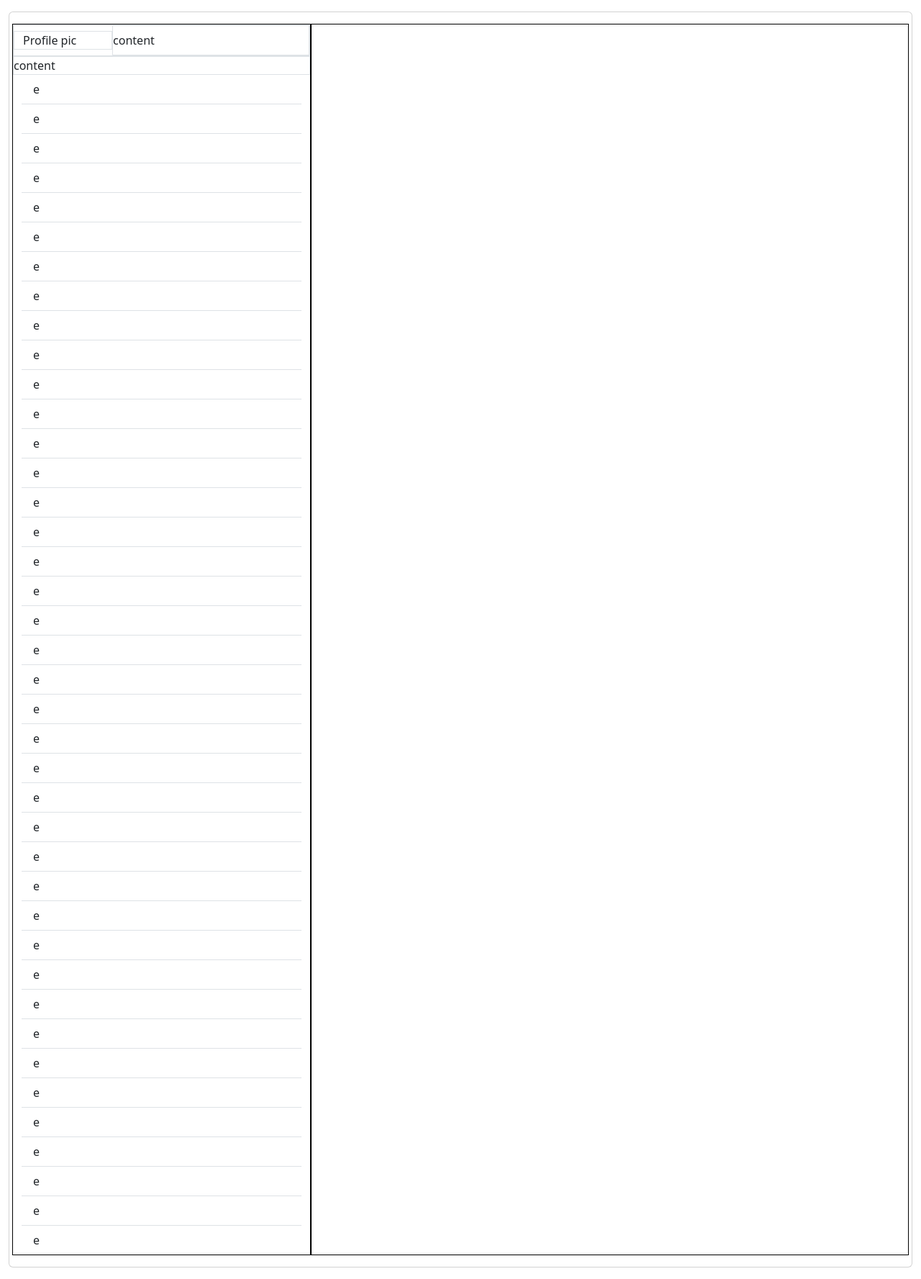
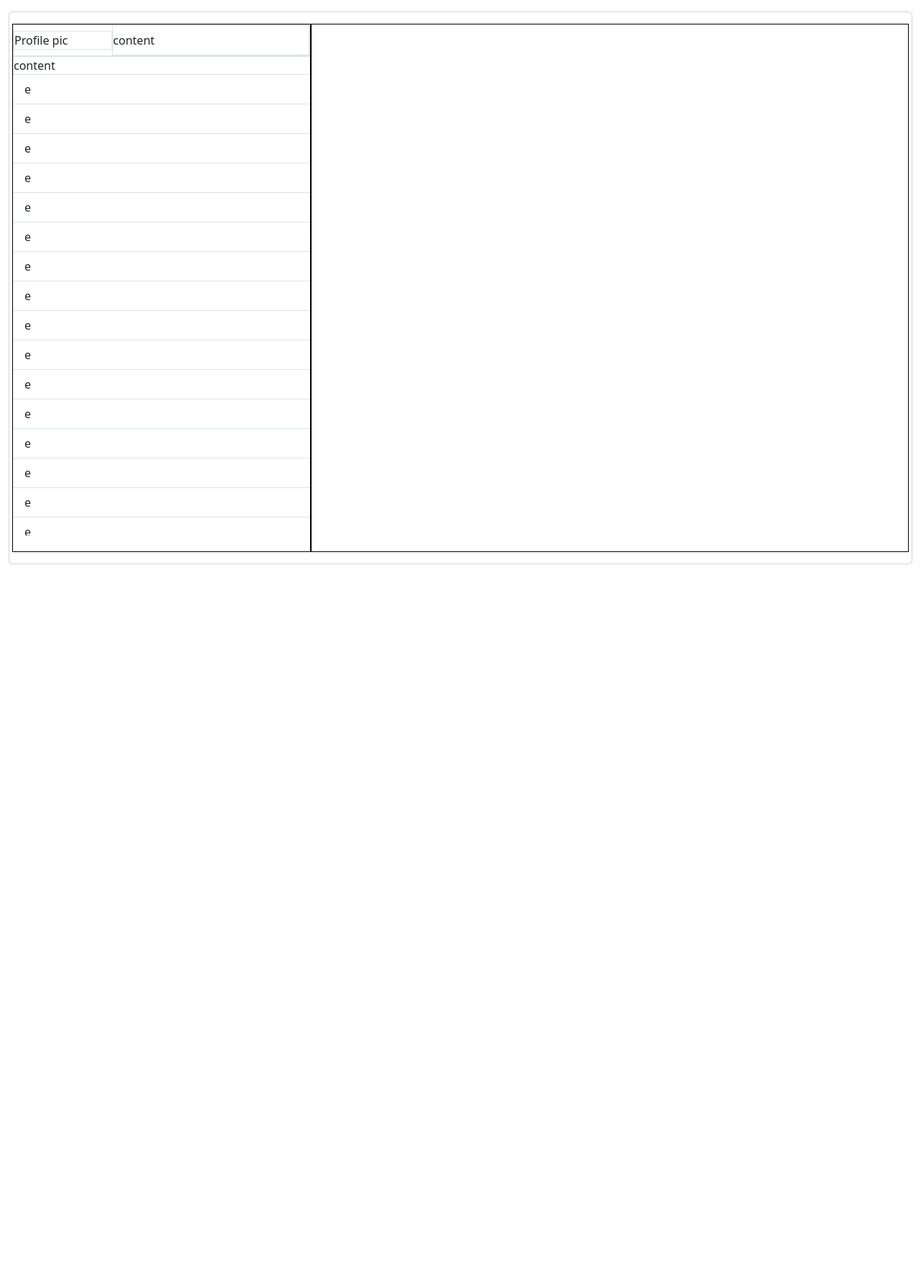
Before and after one commit to franchsli/whatsapp_clone_django, a Django app: page / in a window 1280 px wide. Shown: the whole page at 72% size. After the commit the page ends 784 px from the top, so only its background shows below. Run offline with Django 5.2, Linux system fonts and the light colour scheme; the visitor is signed in with stand-in values (Sample User, id 1).

Commit message:
Ul set max height

```diff
--- a/whatsapp_clone/templates/home.html
+++ b/whatsapp_clone/templates/home.html
@@ -9,19 +9,19 @@
 
 
 <div class="card mt-3 mb-3" id="base">
-  <div class="card-body">
+  <div class="card-body w-100">
     <div class="row">
-        <div class="col-4 border border-black h-100" id="chats-and-more">
-          <header class="row border d-flex align-items-center">
+        <div class="col-4 border border-black p-0" id="chats-and-more">
+          <header class="border d-flex align-items-center">
             <div class="col-4 border" id="profile-pic">Profile pic</div>
             <nav class="navbar col-8 border">
               content
             </nav>
           </header>
-          <div class="row border d-flex align-items-center">
+          <div class="border d-flex align-items-center">
             content
           </div>
-          <ul class="list-group list-group-flush overflow-y-scroll mh-75">
+          <ul class="list-group list-group-flush overflow-y-scroll" style="max-height: 640px;">
             <li class="list-group-item">e</li>
             <li class="list-group-item">e</li>
             <li class="list-group-item">e</li>
@@ -65,7 +65,7 @@
 
           </ul>
         </div>
-        <div class="col-8 border border-black h-100" id="chat-diplay">
+        <div class="col-8 border border-black" id="chat-diplay">
 
         </div>
     </div>
@@ -73,8 +73,7 @@
 </div>
 
 {% else %}
-<h1>Log in</h1>
-<a href="{% url 'login' %}"></a>
+<a href="{% url 'login' %}"><h1>Log in</h1></a>
 {% endif %}
 
 
```
Also changed, not shown: README.md.
